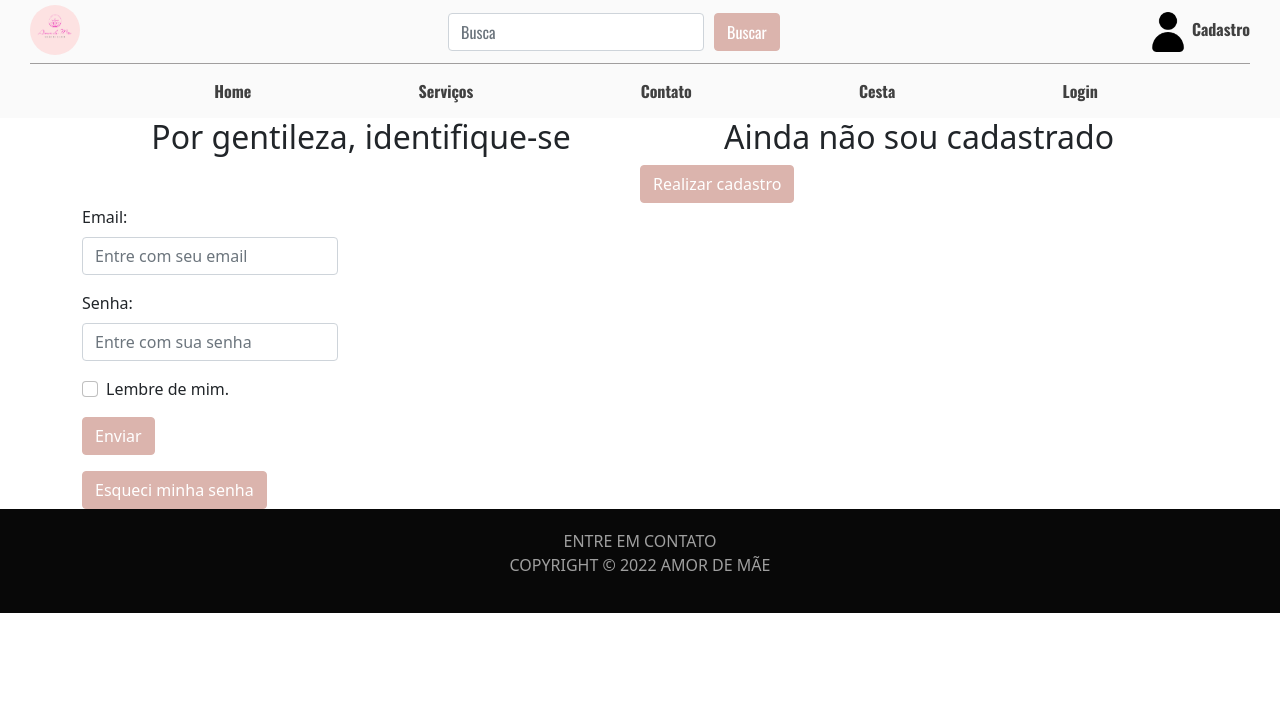
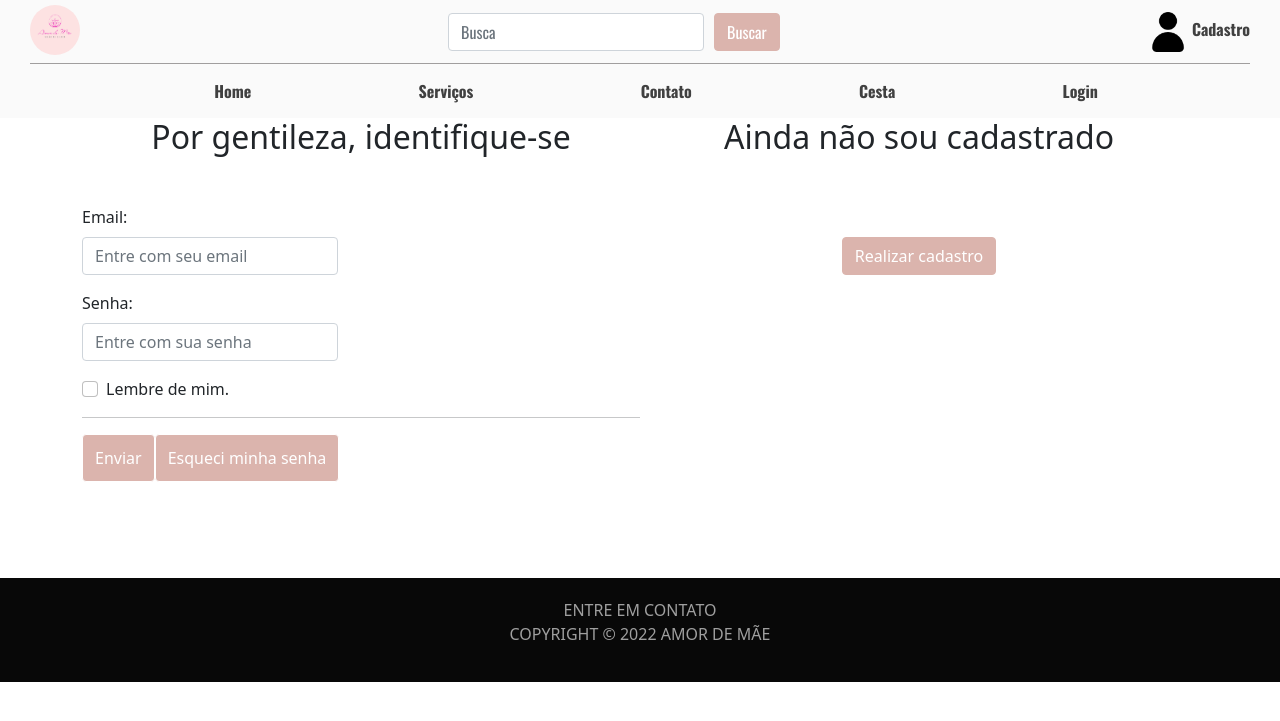
Before and after one commit to GabrielaCattin/Projeto-PWeb, a PHP site: page /Login/login.html in a window 1280 px wide. Shown: the top 721 px of the page. Run offline with PHP 8.4, Linux system fonts and the light colour scheme.

Commit message:
Davi: atualização 27/03/2022

```diff
--- a/Login/Cadastro.html
+++ b/Login/Cadastro.html
@@ -61,7 +61,7 @@
             <legend> Dados Pessoais </legend>
             <div class="mb-3">
               <label for="txtName" class="form-label">Nome</label>
-              <input type="text" class="formControl" id="txtName">
+              <input style="width: 400px"type="text" class="formControl" id="txtName">
             </div>
 
             <div class="mb-3 col-md-6 col-xl-4">
@@ -94,7 +94,7 @@
             <div class="mb-3 col-md-6 col-lg-4"></div>
             <label for="txtCEP" class="form-label">CEP</label>
             <div class="input-group">
-              <input type="text" class="formControl" id="txtCEP">
+              <input style="width: 400px" type="text" class="formControl" id="txtCEP">
             </div>
             <div class="mb-3 col-md-4">
               <label for="txtNum" class="form-label">Numero</label>
@@ -113,7 +113,7 @@
               <input type="password" class="formControl" id="txtSenha">
             </div>
             <div class="mb-3">
-              <label for="txtSenhaConf" class="form-label">Confirmar</label>
+              <label for="txtSenhaConf" class="form-label">Confirme</label>
               <input type="password" class="formControl" id="txtSenhaConf">
             </div>
           </fieldset>
--- a/Login/CadastroValidado.html
+++ b/Login/CadastroValidado.html
@@ -64,6 +64,7 @@
         <p>
             Agradecemos pela confiança em nossos serviços!
         </p>
+        <hr>
         <p>
             Cordialmente,<br>
             Salão de beleza Amor de Mãe
--- a/Login/login.html
+++ b/Login/login.html
@@ -71,21 +71,29 @@
                         <input class="form-check-input" type="checkbox" name="remember"> Lembre de mim.
                     </label>
                 </div>
-                <button type="button" class="btn btn-primary" onclick="botao1()">Enviar</button>
-            </form>
+
+                <div>
+                    <hr>
+                    <div>
+                        <button type="button" class="btn btn-primary" onclick="botao1()"
+                            style="vertical-align: middle;float:left; padding: 11px 12px; border:1px  solid;">Enviar
+                        </button>
+                    </div>
 
                     <div class="mt-3">
-
-                <button type="button" class="btn btn-primary" data-bs-toggle="collapse" data-bs-target="#demo">Esqueci
+                        <button type="button" class="btn btn-primary" data-bs-toggle="collapse" data-bs-target="#demo"
+                            style="vertical-align: middle;float:left; padding: 11px 12px; border: 1px solid;">
+                            Esqueci
                             minha
                             senha</button>
                         <div id="demo" class="collapse">
-                    <form>
-
+                            <br />
                             <div class="input-group">
-                            <span class="input-group-text">Enviar</span>
+                                <button type="button" class="input-group-text" style="border-color: #dbb4ad;
+                            background-color: #dbb4ad;
+                             color: #fff">Enviar</button>
                                 <input type="text" class="form-control" placeholder="Insira seu e-mail.">
-
+                            </div>
                         </div>
             </form>
         </div>
@@ -93,9 +101,12 @@
     </div>
     <div class="col-6">
         <h2 class="text-center">Ainda não sou cadastrado</h2>
-            <button type="button" class="btn btn-primary" onclick="botao2()">Realizar cadastro</button>
+        <br> <br /> <br />
+        <center><button type="button" class="btn btn-primary" onclick="botao2()">Realizar cadastro</button></center>
     </div>
     </div>
+    <br></br> <br /> <br />
+
 </body>
 <script type="text/javascript">
     function botao1() {
@@ -111,4 +122,5 @@
     <a class="text-uppercase" href="../Contato/contato.html">Entre em contato</a>
     <p class="text-uppercase">COPYRIGHT © 2022 AMOR DE MÃE</p>
 </footer>
+
 </html>
```
Also changed, not shown: header.css (line endings or trailing spaces). Lines whose indentation alone changed are shown as unchanged.
